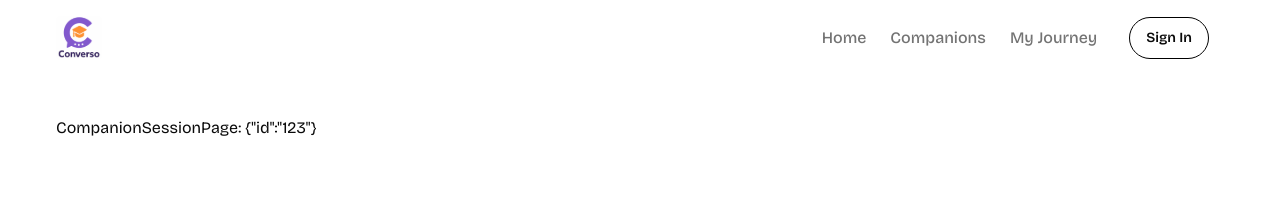
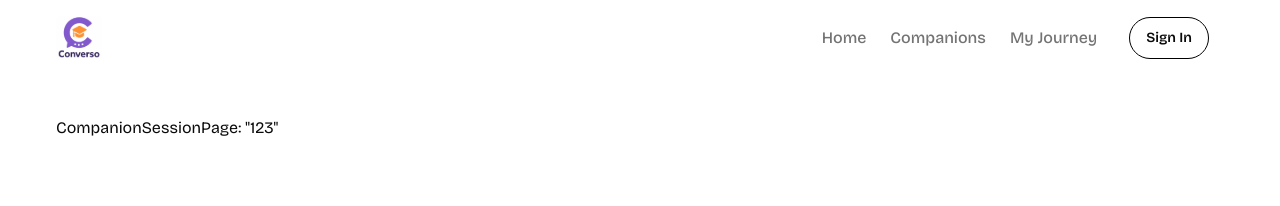
Before and after one commit to Kacper-Lechicki/next-converso, a Next.js app: page /companions/123 in a window 1280 px wide. Shown: the top 206 px of the page. Built offline with nearby package versions, Linux system fonts and the light colour scheme.

Commit message:
feat: new companion form v2

```diff
--- a/src/app/companions/[id]/page.tsx
+++ b/src/app/companions/[id]/page.tsx
@@ -6,17 +6,9 @@ interface CompanionSessionPageProps {
   params: Promise<CompanionSessionPageParams>;
 }
 
-import { POPULAR_COMPANIONS } from '@/mocks/companions';
-
-export async function generateStaticParams() {
-  return POPULAR_COMPANIONS.map((companion) => ({
-    id: companion.id,
-  }));
-}
-
 const CompanionSessionPage = async ({ params }: CompanionSessionPageProps) => {
-  const resolvedParams = await params;
-  return <div>CompanionSessionPage: {JSON.stringify(resolvedParams)}</div>;
+  const { id } = await params;
+  return <div>CompanionSessionPage: {JSON.stringify(id)}</div>;
 };
 
 export default CompanionSessionPage;
--- a/src/app/companions/new/page.tsx
+++ b/src/app/companions/new/page.tsx
@@ -1,3 +1,5 @@
+'use client';
+
 import CompanionForm from '@/components/feature/CompanionForm';
 import { useTranslations } from 'next-intl';
 
--- a/src/app/layout.tsx
+++ b/src/app/layout.tsx
@@ -5,6 +5,7 @@ import { Bricolage_Grotesque } from 'next/font/google';
 
 import '@/styles/globals.css';
 
+import Template from '@/app/template';
 import favicon from '@/assets/favicon.ico';
 import Navbar from '@/components/layout/Navbar';
 
@@ -53,7 +54,10 @@ export default async function RootLayout({
       >
         <NextIntlClientProvider messages={messages}>
           <Navbar />
-          <main className="flex-1">{children}</main>
+
+          <main className="flex-1">
+            <Template>{children}</Template>
+          </main>
         </NextIntlClientProvider>
       </body>
     </html>
--- a/src/components/feature/CompanionForm.tsx
+++ b/src/components/feature/CompanionForm.tsx
@@ -2,7 +2,7 @@
 
 import { zodResolver } from '@hookform/resolvers/zod';
 import { useTranslations } from 'next-intl';
-import { useForm } from 'react-hook-form';
+import { Resolver, useForm } from 'react-hook-form';
 import { z } from 'zod';
 
 import {
@@ -35,14 +35,16 @@ const formSchema = z.object({
   topic: z.string().min(1, { message: 'Topic is required' }),
   voice: z.string().min(1, { message: 'Voice is required' }),
   style: z.string().min(1, { message: 'Style is required' }),
-  duration: z.number().min(1, { message: 'Duration is required' }),
+  duration: z.coerce.number().min(1, { message: 'Duration is required' }),
 });
+
+type FormValues = z.infer<typeof formSchema>;
 
 const CompanionForm = () => {
   const t = useTranslations('CompanionForm');
 
-  const form = useForm<z.infer<typeof formSchema>>({
-    resolver: zodResolver(formSchema),
+  const form = useForm<FormValues>({
+    resolver: zodResolver(formSchema) as Resolver<FormValues>,
     defaultValues: {
       name: '',
       subject: '',
@@ -53,7 +55,7 @@ const CompanionForm = () => {
     },
   });
 
-  const onSubmit = (values: z.infer<typeof formSchema>) => {
+  const onSubmit = (values: FormValues) => {
     console.log(values);
   };
 
```
